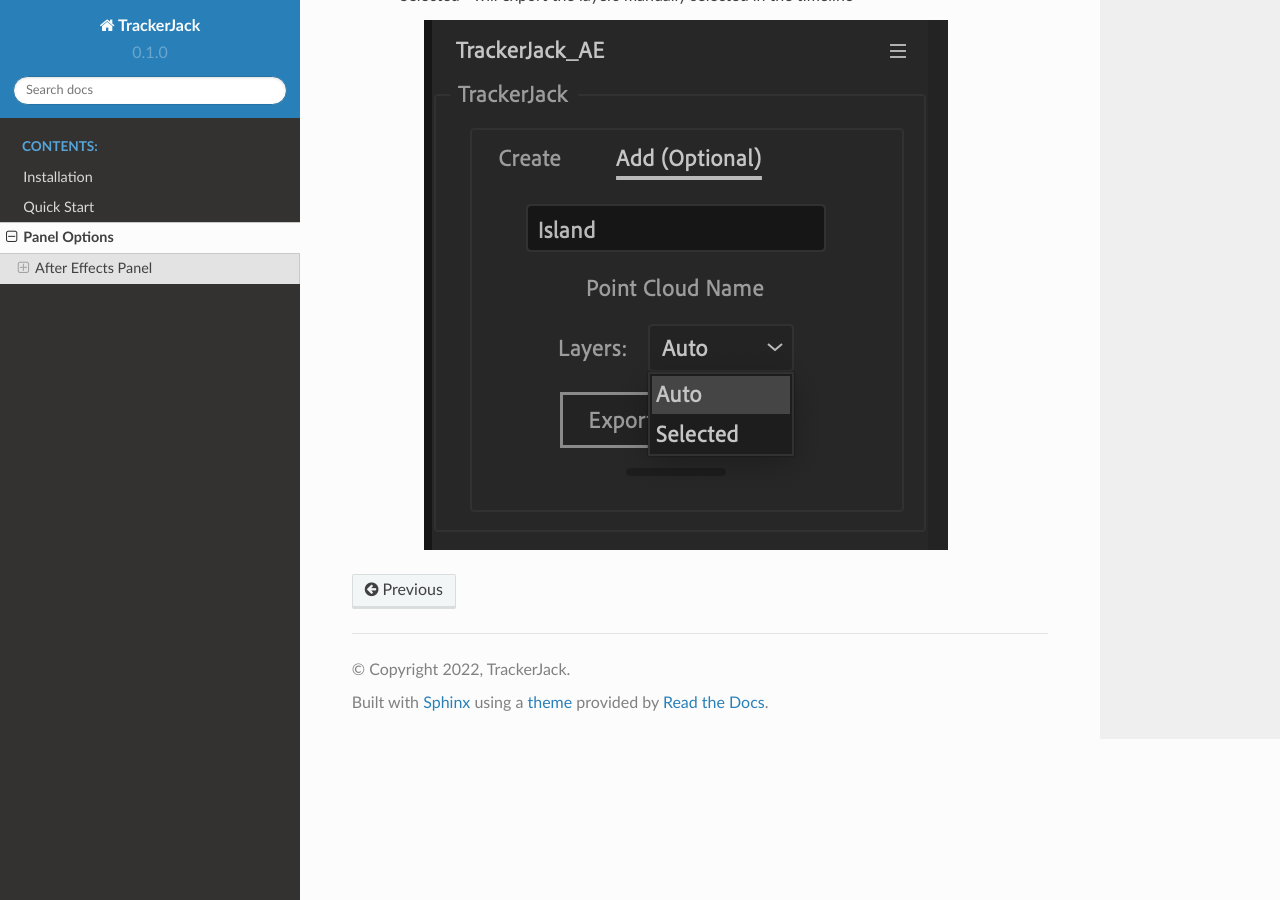
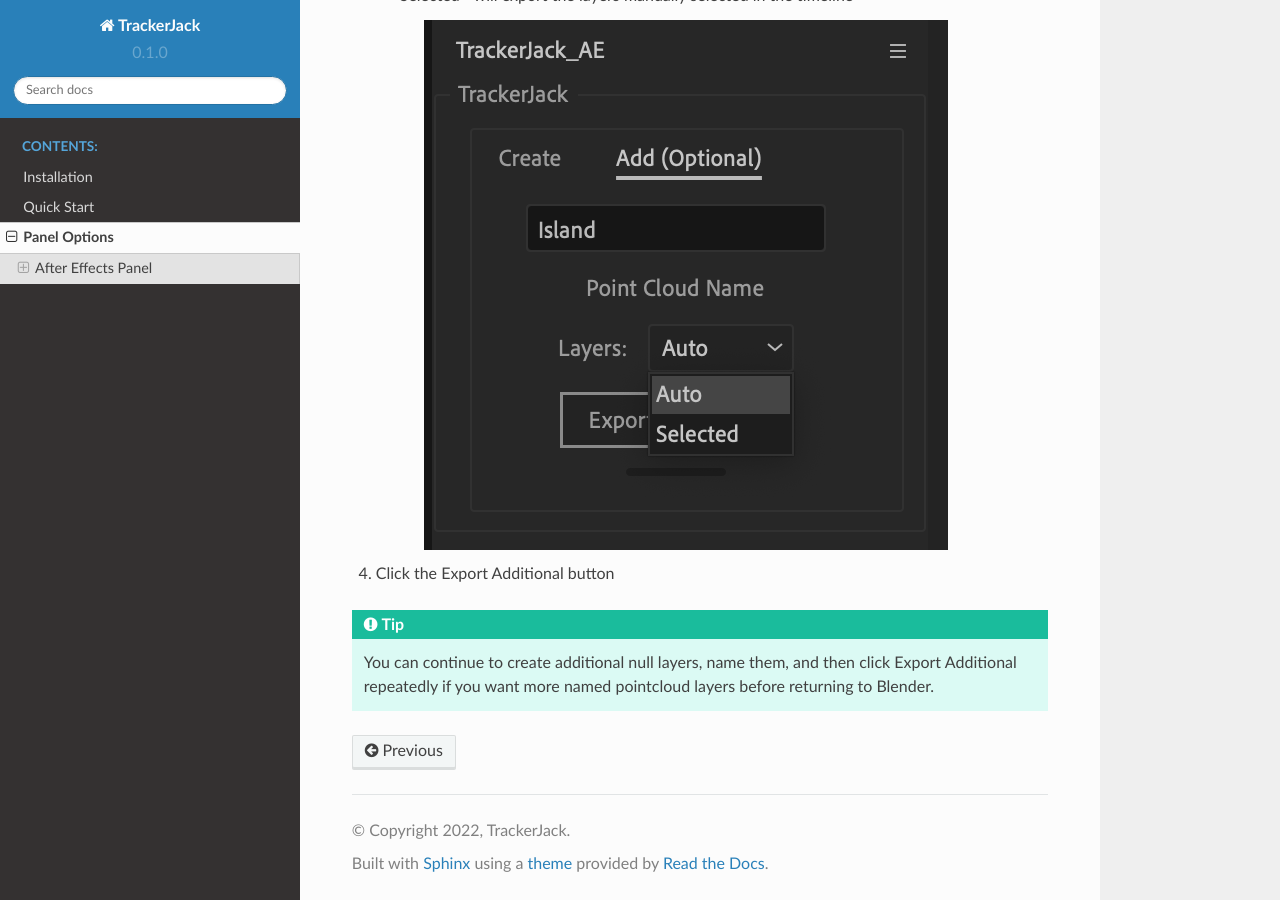
Before and after one commit to halekii/TrackerJack-Tutorial, a Sphinx documentation site: the page built from docs/source/panel_options.rst, in a window 1280 px wide and 900 px high, scrolled down 4402 px. Built offline with Sphinx 7.4.7 and the Read the Docs theme 2.0.0, drawn with Linux system fonts in a browser that asks for light colours; pages that are not in the unit, such as notebooks, are missing from menus.

Commit message:
Update panel_options.rst

```diff
--- a/docs/source/panel_options.rst
+++ b/docs/source/panel_options.rst
@@ -72,3 +72,8 @@
 
        .. image:: images/AE_8_tjpanel_add_options.png
         :alt: TrackerJack Add Tab Options
+
+#. Click the Export Additional button
+
+.. tip::
+        You can continue to create additional null layers, name them, and then click Export Additional repeatedly if you want more named pointcloud layers before returning to Blender.
```
